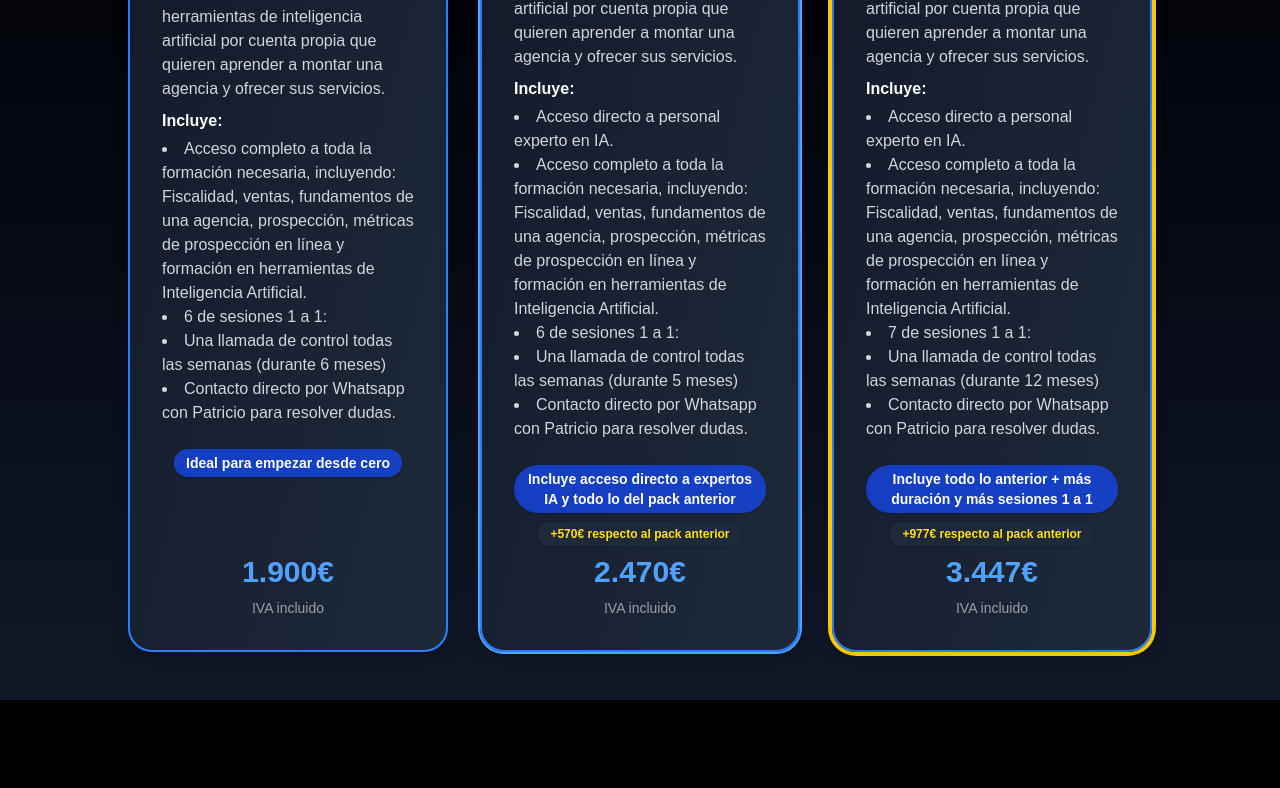
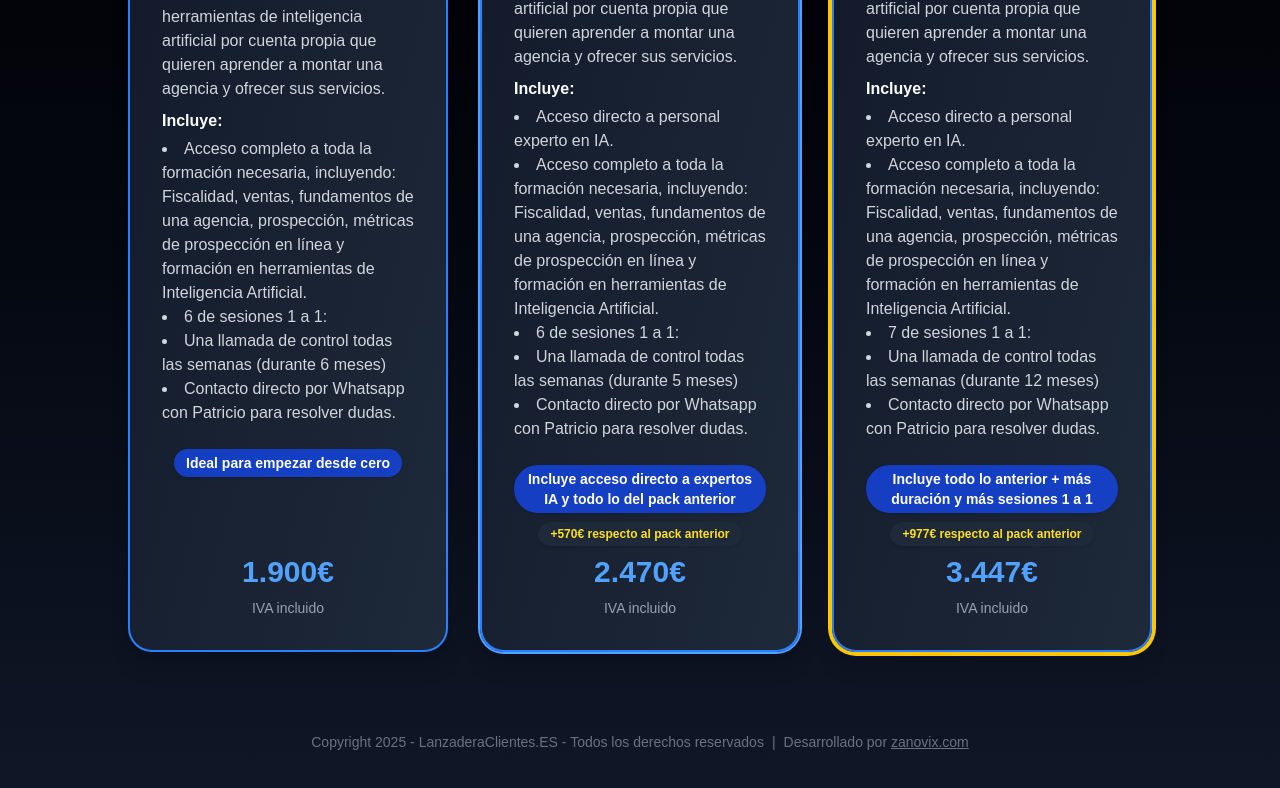
Before and after one commit to Zanovix-A-I/lanzadera-clientes-web1, a Next.js app: page /formaciones in a window 1280 px wide. Shown: the part 789-1577 px from the top of the page. Before the commit the page ends 1489 px from the top, so only its background shows below. Built offline with nearby package versions, Linux system fonts and the light colour scheme.

Commit message:
Pie de pagina

```diff
--- a/src/app/formaciones/page.tsx
+++ b/src/app/formaciones/page.tsx
@@ -139,6 +139,12 @@ export default function FormacionesPage() {
           ))}
         </div>
       </div>
+      {/* Footer */}
+      <footer className="w-full text-center py-8 text-gray-500 text-sm mt-12">
+        <span>Copyright 2025 - LanzaderaClientes.ES - Todos los derechos reservados</span>
+        <span className="mx-2">|</span>
+        <span>Desarrollado por <a href="https://zanovix.com" target="_blank" rel="noopener noreferrer" className="underline hover:text-white transition">zanovix.com</a></span>
+      </footer>
     </div>
   );
 }
--- a/src/app/page.tsx
+++ b/src/app/page.tsx
@@ -18,7 +18,6 @@ export default function Home() {
   const scrollToAbout = () => {
     aboutRef.current?.scrollIntoView({ behavior: "smooth" });
   };
-
   const scrollToContact = () => {
     contactRef.current?.scrollIntoView({ behavior: "smooth" });
   };
@@ -84,8 +83,10 @@ export default function Home() {
         </div>
       </section>
       {/* Footer */}
-      <footer className="w-full text-center py-6 text-gray-400 text-sm animate-fade-in-delay-3">
-        Powered by <a href="https://zanovix.com" target="_blank" rel="noopener noreferrer" className="underline hover:text-white transition">Zanovix</a>
+      <footer className="w-full text-center py-8 text-gray-500 text-sm">
+        <span>Copyright 2025 - LanzaderaClientes.ES - Todos los derechos reservados</span>
+        <span className="mx-2">|</span>
+        <span>Desarrollado por <a href="https://zanovix.com" target="_blank" rel="noopener noreferrer" className="underline hover:text-white transition">zanovix.com</a></span>
       </footer>
     </div>
   );
--- a/src/app/patricio/page.tsx
+++ b/src/app/patricio/page.tsx
@@ -197,8 +197,10 @@ export default function PatricioPage() {
       </div>
 
       {/* Footer (opcional, si quieres que se repita el de la landing) */}
-      <footer className="w-full text-center py-6 text-gray-400 text-sm animate-fade-in-delay-3">
-        Powered by <a href="https://zanovix.com" target="_blank" rel="noopener noreferrer" className="underline hover:text-white transition">Zanovix</a>
+      <footer className="w-full text-center py-8 text-gray-500 text-sm">
+        <span>Copyright 2025 - LanzaderaClientes.ES - Todos los derechos reservados</span>
+        <span className="mx-2">|</span>
+        <span>Desarrollado por <a href="https://zanovix.com" target="_blank" rel="noopener noreferrer" className="underline hover:text-white transition">zanovix.com</a></span>
       </footer>
     </div>
   );
```
